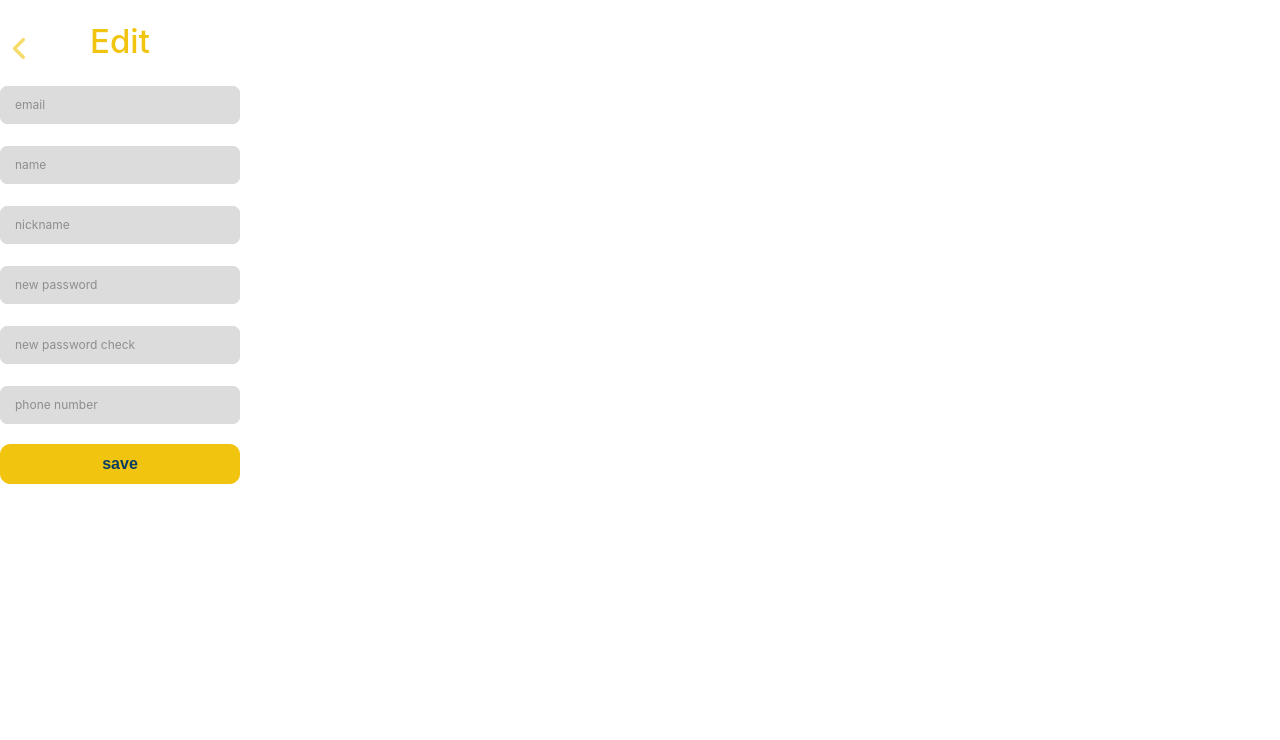
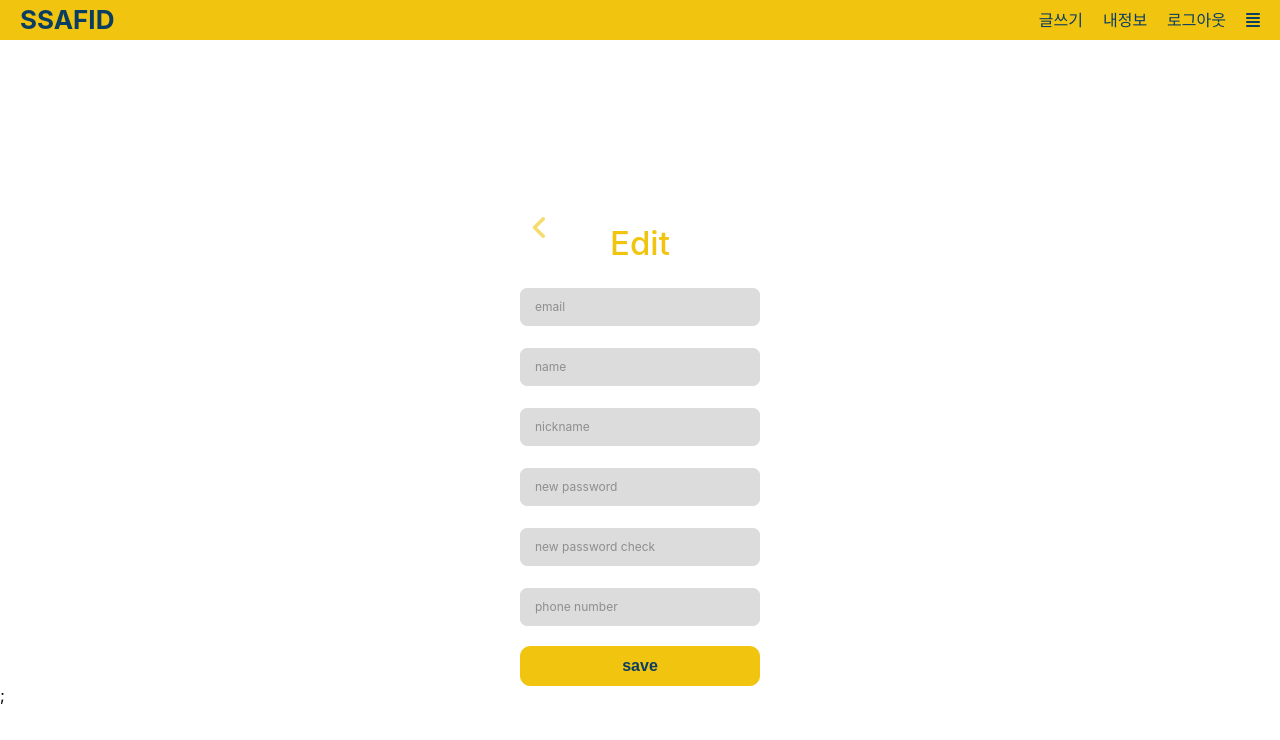
Before and after one commit to hhhhhhdong/SSAPID, a React (Create React App) app in the folder frontend/: page /edit in a window 1280 px wide. Shown: the top 740 px of the page. Built offline with nearby package versions, Linux system fonts and the light colour scheme; no server answers.

Commit message:
update: edit

```diff
--- a/frontend/src/components/User/EditForm.tsx
+++ b/frontend/src/components/User/EditForm.tsx
@@ -4,6 +4,7 @@ import Input from "../common/Input";
 import Button from "../common/Button";
 import Spacer from "../common/Spacer";
 import FormHeader from "../layout/FormHeader";
+import style from "../../styles/edit.module.scss";
 
 const INPUT_MARGIN_BOTTOM = 2;
 
@@ -41,7 +42,7 @@ function EditForm() {
     });
   };
   return (
-    <div>
+    <div className={style.container}>
       <FormHeader text="Edit" />
       <Spacer size={INPUT_MARGIN_BOTTOM} />
       <Input
--- a/frontend/src/components/User/Inguireform.tsx
+++ b/frontend/src/components/User/Inguireform.tsx
@@ -4,7 +4,7 @@ import Input from "../common/Input";
 import Button from "../common/Button";
 import Spacer from "../common/Spacer";
 import FormHeader from "../layout/FormHeader";
-import style from "../../styles/Editform.module.scss";
+import style from "../../styles/edit.module.scss";
 
 const INPUT_MARGIN_BOTTOM = 2;
 
@@ -45,7 +45,7 @@ function InquireForm() {
   };
 
   return (
-    <div className={style.wrapper}>
+    <div className={style.container}>
       <FormHeader text="Inform" />
       <Input
         name="userId"
--- a/frontend/src/components/User/PwCheckForm.tsx
+++ b/frontend/src/components/User/PwCheckForm.tsx
@@ -4,6 +4,7 @@ import Input from "../common/Input";
 import Button from "../common/Button";
 import Spacer from "../common/Spacer";
 import FormHeader from "../layout/FormHeader";
+import style from "../../styles/edit.module.scss";
 
 const INPUT_MARGIN_BOTTOM = 2;
 
@@ -24,7 +25,7 @@ function PwCheckForm() {
   };
 
   return (
-    <div>
+    <div className={style.container}>
       <Spacer size={INPUT_MARGIN_BOTTOM} />
       <FormHeader text="Check Pw" />
       <Spacer size={INPUT_MARGIN_BOTTOM} />
--- a/frontend/src/pages/Edit.tsx
+++ b/frontend/src/pages/Edit.tsx
@@ -1,8 +1,15 @@
 import React from "react";
+import Navbar from "components/layout/MainTemplate";
 import EditForm from "../components/User/EditForm";
 
 function Edit() {
-  return <EditForm />;
+  return (
+    <div>
+      <Navbar>
+        <EditForm />;
+      </Navbar>
+    </div>
+  );
 }
 
 export default Edit;
--- a/frontend/src/pages/PwCheck.tsx
+++ b/frontend/src/pages/PwCheck.tsx
@@ -5,9 +5,9 @@ import Navbar from "components/layout/MainTemplate";
 function PwCheck() {
   return (
     <div>
-      {/* <Navbar> */}
-      <PwCheckForm />
-      {/* </Navbar> */}
+      <Navbar>
+        <PwCheckForm />
+      </Navbar>
     </div>
   );
 }
--- /dev/null
+++ b/frontend/src/styles/edit.module.scss
@@ -0,0 +1,6 @@
+.container {
+  display: grid;
+  justify-content: center;
+  align-items: center;
+  padding-top: 20ch;
+}
```
Also changed, not shown: 2 other files (tests, documents, lock files or other folders).
